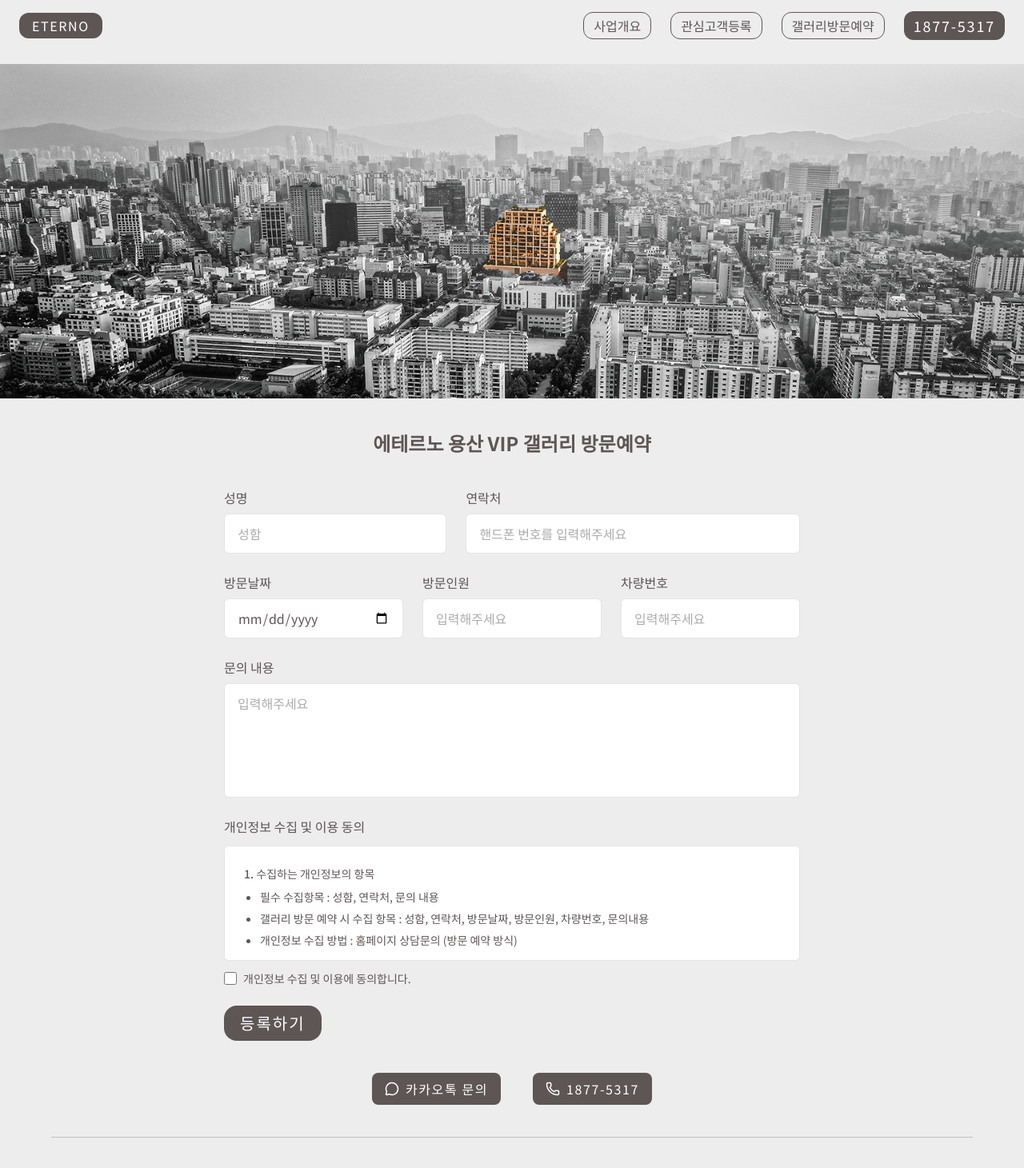
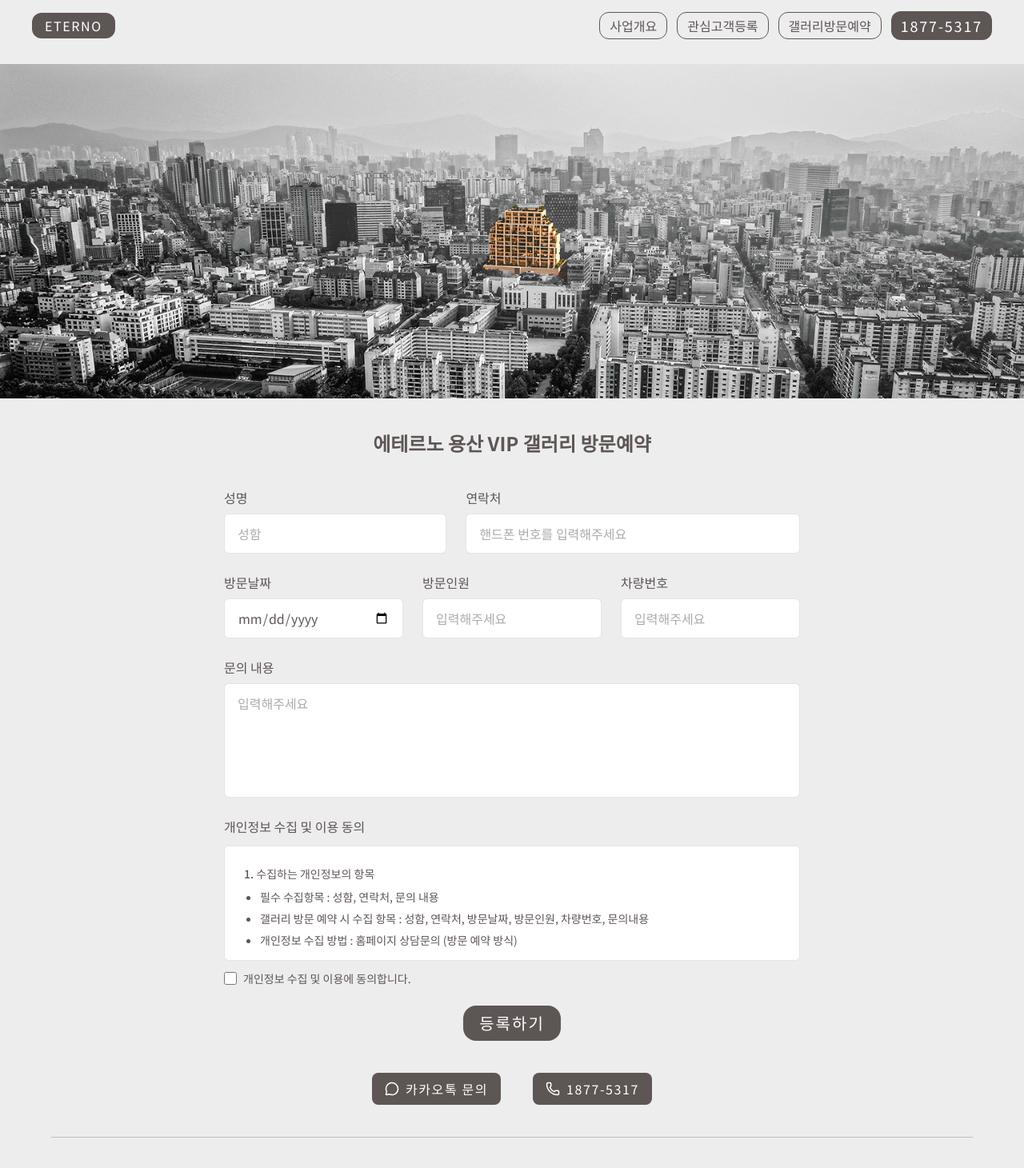
Before and after one commit to millwheel/eterno-yongsan, a Next.js app: page /gallery in a window 1280 px wide. Shown: the top 1460 px of the page at 80% size. Built offline with nearby package versions, Linux system fonts and the light colour scheme.

Commit message:
feat: font 추가 고운바탕

```diff
--- a/src/app/enroll/page.tsx
+++ b/src/app/enroll/page.tsx
@@ -135,7 +135,7 @@ export default function EnrollPage() {
                     </div>
 
                     {/* 버튼 */}
-                    <div className="flex">
+                    <div className="flex justify-center">
                         <button
                             type="submit"
                             className="px-5 py-2 rounded-2xl text-xl bg-[#5e5555] text-white tracking-widest cursor-pointer
--- a/src/app/gallery/page.tsx
+++ b/src/app/gallery/page.tsx
@@ -205,7 +205,7 @@ export default function GalleryPage() {
                     </div>
 
                     {/* 버튼 */}
-                    <div className="flex">
+                    <div className="flex justify-center">
                         <button
                             type="submit"
                             className="px-5 py-2 rounded-2xl text-xl bg-[#5e5555] text-white tracking-widest cursor-pointer hover:bg-[#7a6f6f] transition"
--- a/src/app/page.tsx
+++ b/src/app/page.tsx
@@ -1,8 +1,14 @@
 import Link from "next/link";
+import { Gowun_Batang } from "next/font/google";
 import {ChevronDown} from "lucide-react";
 import Image from "next/image";
 import {career, awards} from "@/data/rafel";
 import {cards} from "@/data/home";
+
+const gowun = Gowun_Batang({
+    subsets: ["latin"],
+    weight: ["400", "700"],
+});
 
 export default function Home() {
     return (
@@ -83,8 +89,10 @@ export default function Home() {
                                         />
                                         {card.comingSoon && (
                                             <div className="absolute inset-0 flex items-center justify-center">
-                                                <span className="text-white/90 text-xl md:text-2xl tracking-widest drop-shadow text-center">
-                                                    COMMING SOON
+                                                <span
+                                                    className={`${gowun.className} text-white/90 text-4xl md:text-3xl font-semibold tracking-widest drop-shadow text-center`}
+                                                >
+                                                    COMING SOON
                                                 </span>
                                             </div>
                                         )}
--- a/src/components/header.tsx
+++ b/src/components/header.tsx
@@ -11,7 +11,7 @@ export default function GlobalNavigationBar() {
     return (
         <header className="fixed w-full top-0 z-50">
             <div className="bg-[#ededed]">
-                <div className="mx-auto px-4 sm:px-6 h-16 flex items-center justify-between">
+                <div className="mx-auto px-4 md:px-10 h-16 flex items-center justify-between">
                     {/* Left Logo */}
                     <Link
                         href="/"
@@ -21,7 +21,7 @@ export default function GlobalNavigationBar() {
                     </Link>
 
                     {/* Desktop Nav */}
-                    <div className="hidden md:flex items-center gap-6">
+                    <div className="hidden md:flex items-center gap-3">
                         {navItems.map((item) => (
                             <Link key={item.href}
                                   href={item.href}
--- a/src/components/mobilemenu.tsx
+++ b/src/components/mobilemenu.tsx
@@ -49,7 +49,7 @@ export default function MobileMenu({ navItems }: { navItems: NavItem[] }) {
                             <Link
                                 key={item.href}
                                 href={item.href}
-                                className="w-full text-center py-3 rounded-md border font-semibold border-black/10 bg-gray-50 hover:bg-gray-100 active:bg-gray-200 transition"
+                                className="w-full text-center py-3 rounded-2xl border border-black/10 bg-gray-50 hover:bg-gray-100 active:bg-gray-200 transition"
                                 onClick={() => setOpen(false)}
                             >
                                 {item.label}
@@ -57,10 +57,10 @@ export default function MobileMenu({ navItems }: { navItems: NavItem[] }) {
                         ))}
                         <Link
                             href="tel:18775317"
-                            className="w-full text-center py-3 rounded-md bg-black text-white font-semibold hover:opacity-90 transition"
+                            className="w-full text-center py-3 rounded-2xl bg-[#5e5555] text-white hover:opacity-90 transition"
                             onClick={() => setOpen(false)}
                         >
-                            전화 상담
+                            1877-5317
                         </Link>
                     </nav>
                 </div>
```
